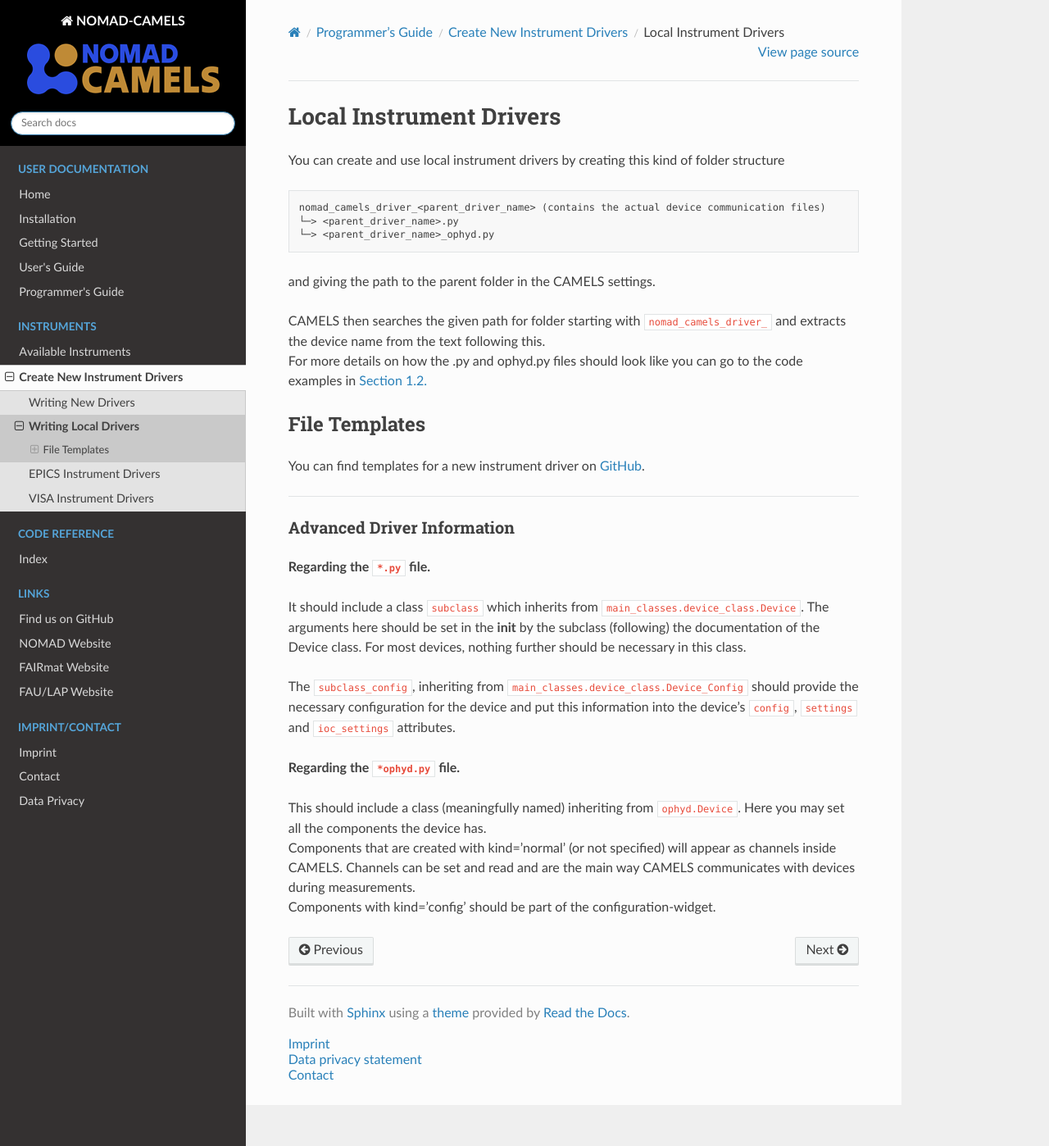
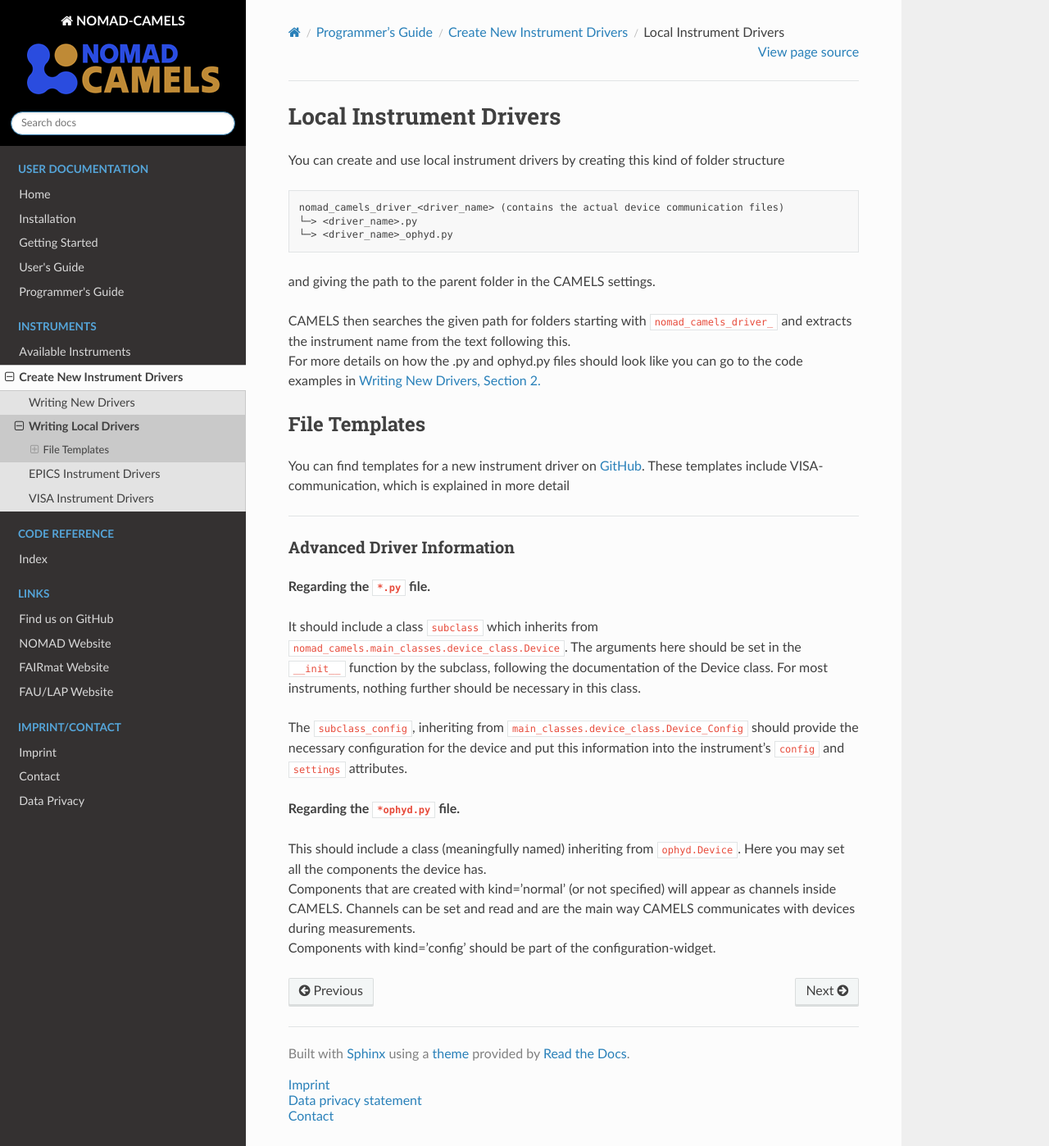
Before and after one commit to FAU-LAP/NOMAD-CAMELS, a Sphinx documentation site: the page built from docs/source/doc/programmers_guide/drivers/local_driver.md, in a window 1280 px wide and 1398 px high. Shown: the whole window at 82% size. Built offline with Sphinx 7.4.7 and the Read the Docs theme 2.0.0, drawn with Linux system fonts in a browser that asks for light colours; pages that are not in the unit, such as notebooks, are missing from menus.

````diff
--- a/docs/source/doc/programmers_guide/drivers/local_driver.md
+++ b/docs/source/doc/programmers_guide/drivers/local_driver.md
@@ -1,18 +1,20 @@
+(local_drivers)=
 # Local Instrument Drivers
 You can create and use local instrument drivers by creating this kind of folder structure
 
 ```
-nomad_camels_driver_<parent_driver_name> (contains the actual device communication files)
-└─> <parent_driver_name>.py
-└─> <parent_driver_name>_ophyd.py
+nomad_camels_driver_<driver_name> (contains the actual device communication files)
+└─> <driver_name>.py
+└─> <driver_name>_ophyd.py
 ```
 and giving the path to the parent folder in the CAMELS settings.
 
-CAMELS then searches the given path for folder starting with `nomad_camels_driver_` and extracts the device name from the text following this.\
-For more details on how the .py and ophyd.py files should look like you can go to the code examples in [Section 1.2.](python_files)
+CAMELS then searches the given path for folders starting with `nomad_camels_driver_` and extracts the instrument name from the text following this.\
+For more details on how the .py and ophyd.py files should look like you can go to the code examples in [Writing New Drivers, Section 2.](python_files)
 
 ## File Templates
 You can find templates for a new instrument driver on [GitHub](https://github.com/FAU-LAP/CAMELS_drivers/tree/main/empty_instrument_driver).
+These templates include VISA-communication, which is explained in more detail
 
 ---
 
@@ -20,11 +22,11 @@
 
 **Regarding the `*.py` file.**
 
-It should include a class `subclass` which inherits from `main_classes.device_class.Device`.
-The arguments here should be set in the __init__ by the subclass (following) the documentation of the Device class.
-For most devices, nothing further should be necessary in this class.
+It should include a class `subclass` which inherits from `nomad_camels.main_classes.device_class.Device`.
+The arguments here should be set in the `__init__` function by the subclass, following the documentation of the Device class.
+For most instruments, nothing further should be necessary in this class.
 
-The `subclass_config`, inheriting from `main_classes.device_class.Device_Config` should provide the necessary configuration for the device and put this information into the device's `config`, `settings` and `ioc_settings` attributes.
+The `subclass_config`, inheriting from `main_classes.device_class.Device_Config` should provide the necessary configuration for the device and put this information into the instrument's `config` and `settings` attributes.
 
 **Regarding the `*ophyd.py` file.**
 
````
Also changed, not shown: docs/source/doc/programmers_guide/drivers/writing_drivers.md (+70 -19 lines).
